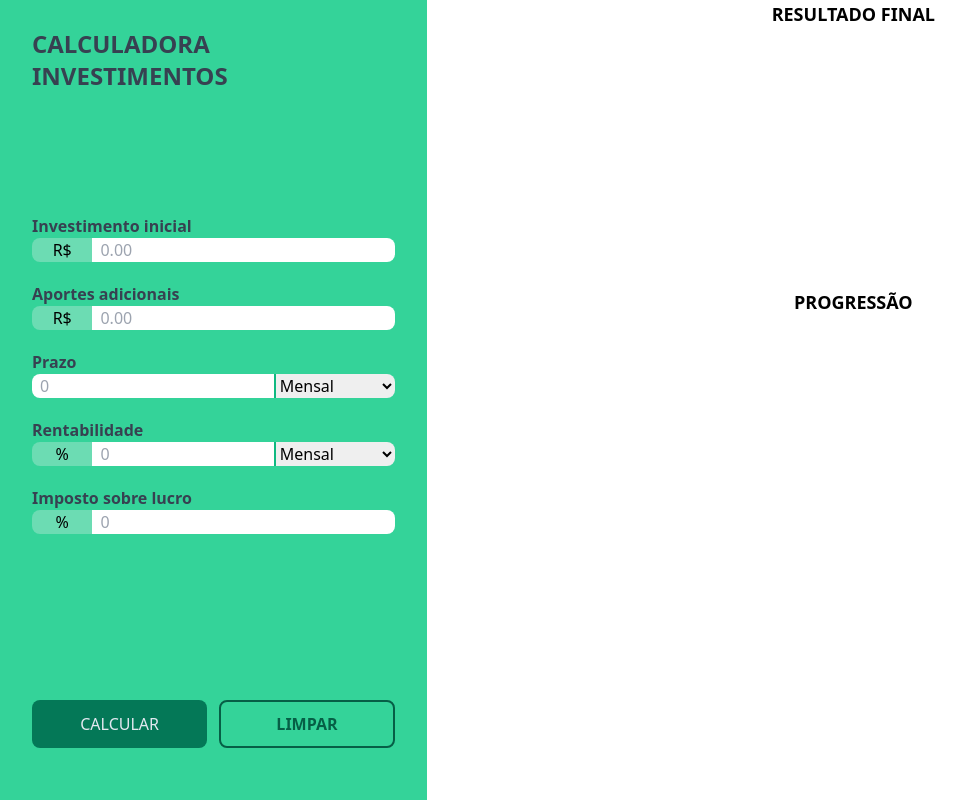
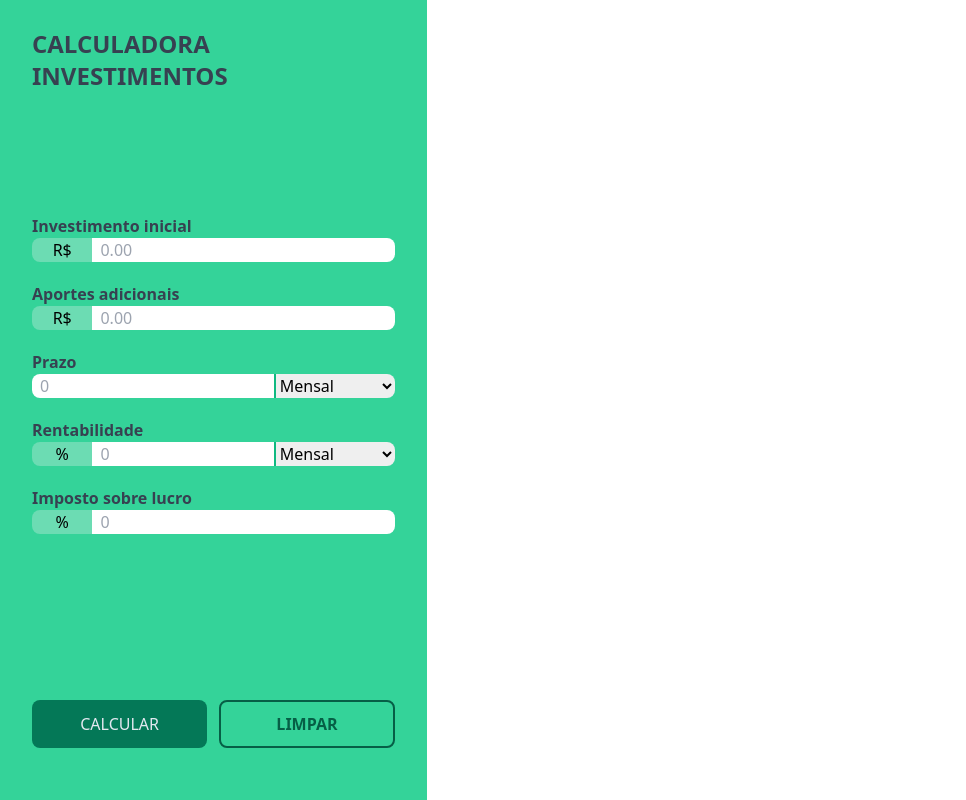
Before and after one commit to Mignogna/investment_calculator, a website built with Vite: page index.html in a window 1280 px wide. Shown: the whole page, without its empty margins (0-966 px from the left). Built offline with nearby package versions, Linux system fonts and the light colour scheme.

Commit message:
Processos relacionados aos graficos foram comentados

```diff
--- a/index.html
+++ b/index.html
@@ -149,7 +149,7 @@
   </aside>
 
   <main class="row-span-2 col-span-2 relative">
-    <section id="charts-container" class="h-full basis-full shrink-0">
+   <!-- <section id="charts-container" class="h-full basis-full shrink-0">
       <div class="h-[36%] flex flex-col items-center pb-10">
         <p class="font-bold text-lg">RESULTADO FINAL</p>
         <canvas id="final-money-distribution"></canvas>
@@ -158,7 +158,7 @@
         <p class="font-bold text-lg">PROGRESSÃO</p>
         <canvas id="progression"></canvas>
       </div>
-    </section>
+    </section>-->
   <section></section>
 </main>
     <script type="module" src="./main.js"></script>
--- a/main.js
+++ b/main.js
@@ -172,5 +172,5 @@ for (const formElement of form) {
   }
 }
 
-form.addEventListener("submit", renderProgression);
+/*form.addEventListener("submit", renderProgression);*/
 clearFormButton.addEventListener("click", clearForm);
```
